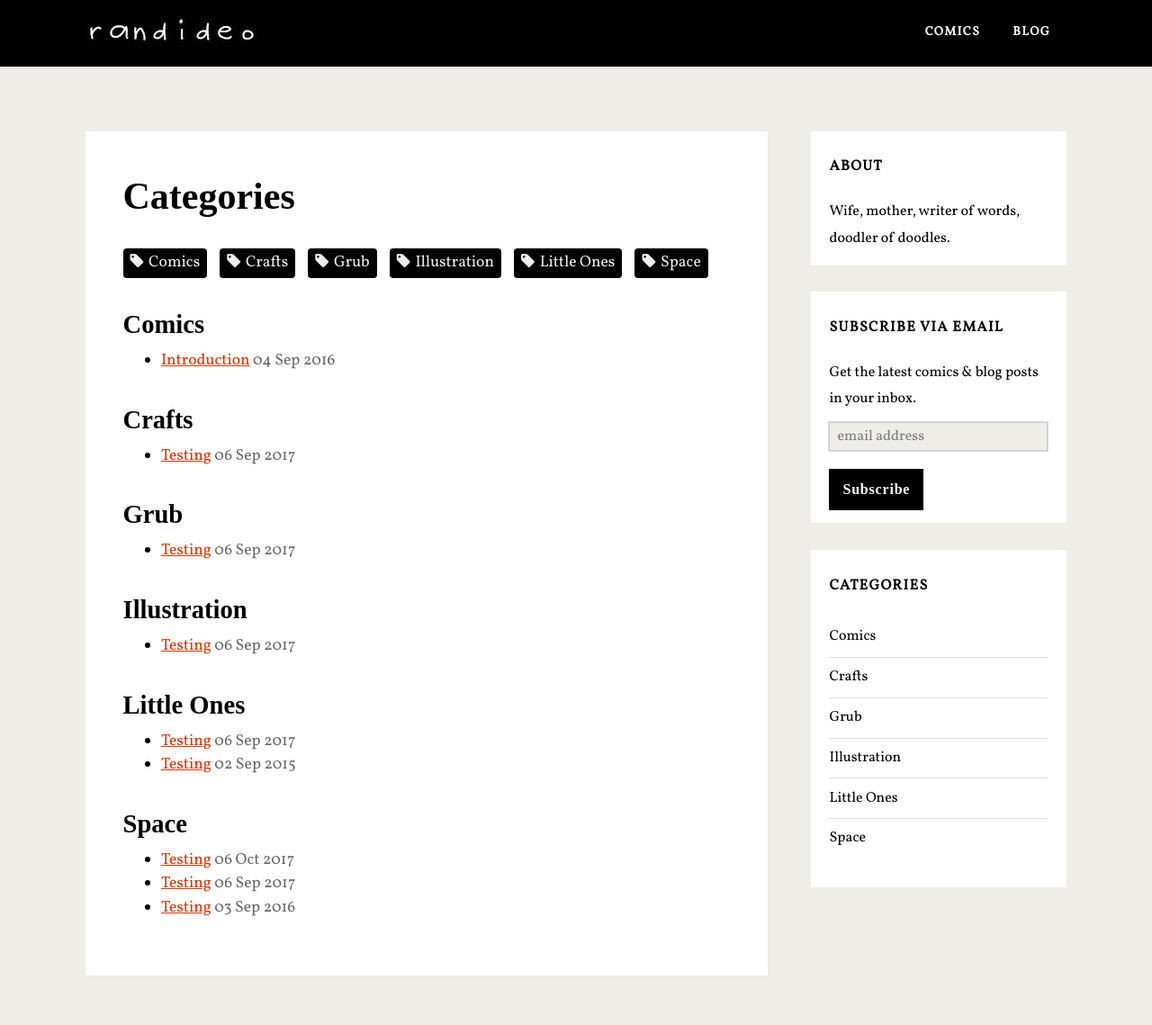
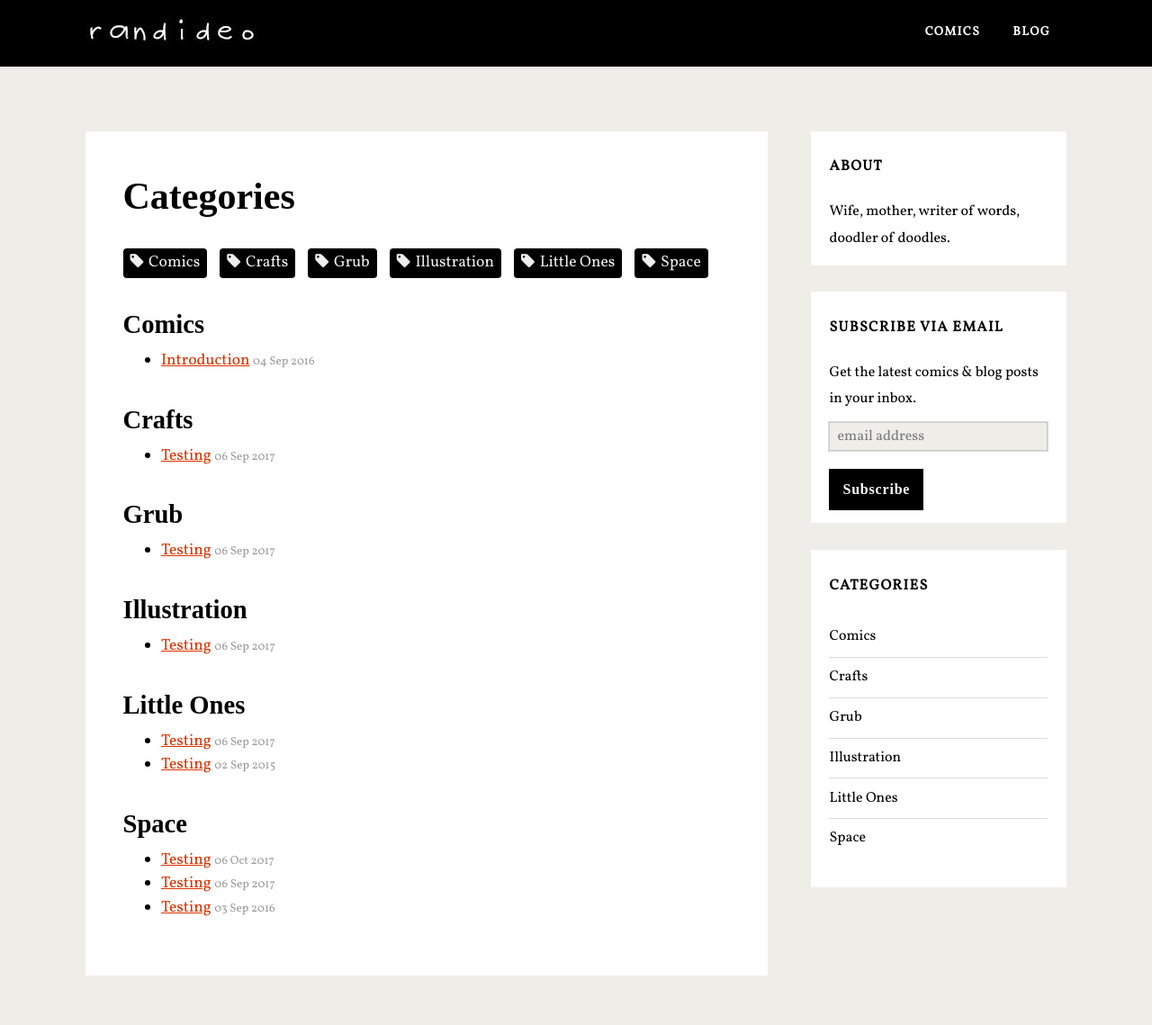
Before and after one commit to randideo/randideo.github.io, a Jekyll site: the page built from tags.html, in a window 1280 px wide. Shown: the whole page at 90% size. Built offline with Jekyll 4.4.1, drawn with Linux system fonts in a browser that asks for light colours; nearby versions of some CDN libraries; some web fonts are replaced; comment, search, counter and statistics services are not loaded.

Commit message:
Update tags.html

```diff
--- a/tags.html
+++ b/tags.html
@@ -40,7 +40,7 @@
 <ul class="codinfox-category-list">
   {% for post in site.posts %}
   {% if post.tags contains tag %}
-     <li><a href="{{ post.url }}">{{ post.title }}</a> <time style="color: #666;">{{ post.date | date:"%d %b %Y" }}</time></li>
+     <li><a href="{{ post.url }}">{{ post.title }}</a> <small><time>{{ post.date | date:"%d %b %Y" }}</time></small></li>
   {% endif %}
   {% endfor %}
 </ul>
@@ -59,7 +59,7 @@
   text-decoration: none;
 }
 .codinfox-category-list li a:hover {
-    color: #6a9fb5;
+    color: #dd3300;
     text-decoration: none;
 }
 .codinfox-category-list li a:hover small {
```
